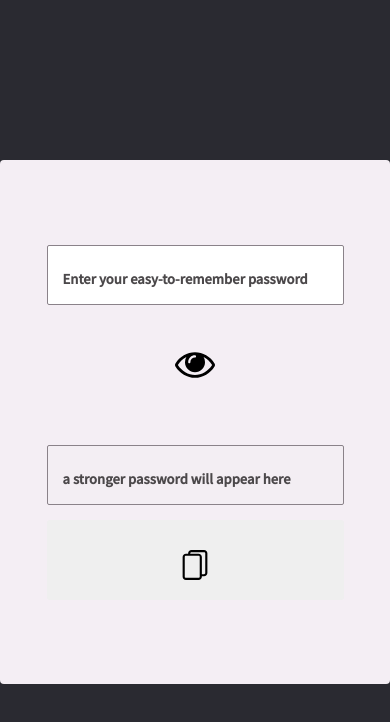
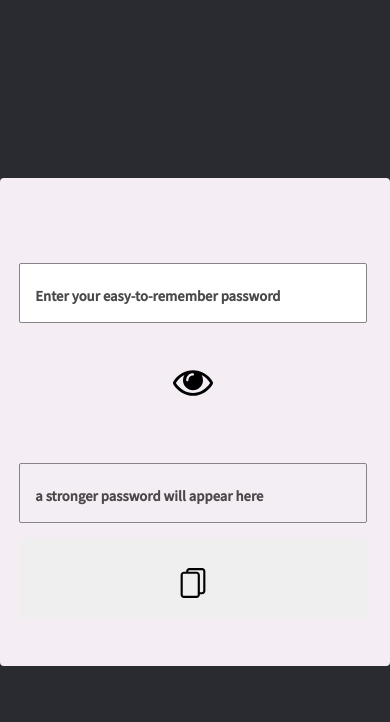
Before and after one commit to siqueiralex/password-transformer, a Next.js app: page / in a window 390 px wide. Shown: the top 722 px of the page. Built offline with nearby package versions, Linux system fonts and the light colour scheme.

Commit message:
responsiveness minor change

```diff
--- a/styles/globals.css
+++ b/styles/globals.css
@@ -128,8 +128,7 @@ body {
 
     .generator {
         width: 100%;
-        padding-top: 60px;
-        /* height: 100vh; */
+        padding: 60px 4px 4px 0px !important;
 
     }
 
@@ -141,7 +140,7 @@ body {
         font-size: 17px !important;
         width: 90% !important;
         font-weight: bold;
-        font-size: 20px !important;
+        font-size: 18px !important;
         height: 60px !important;
         margin: 0;
     }
```
